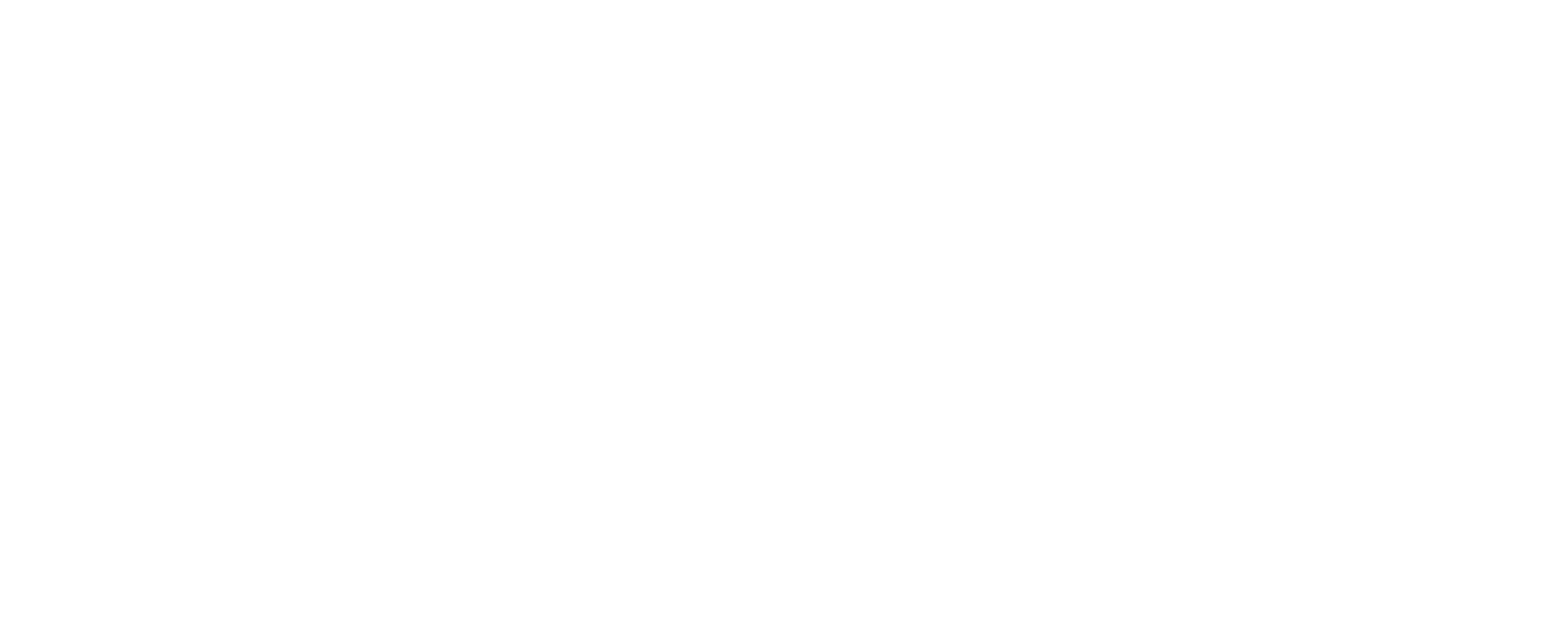
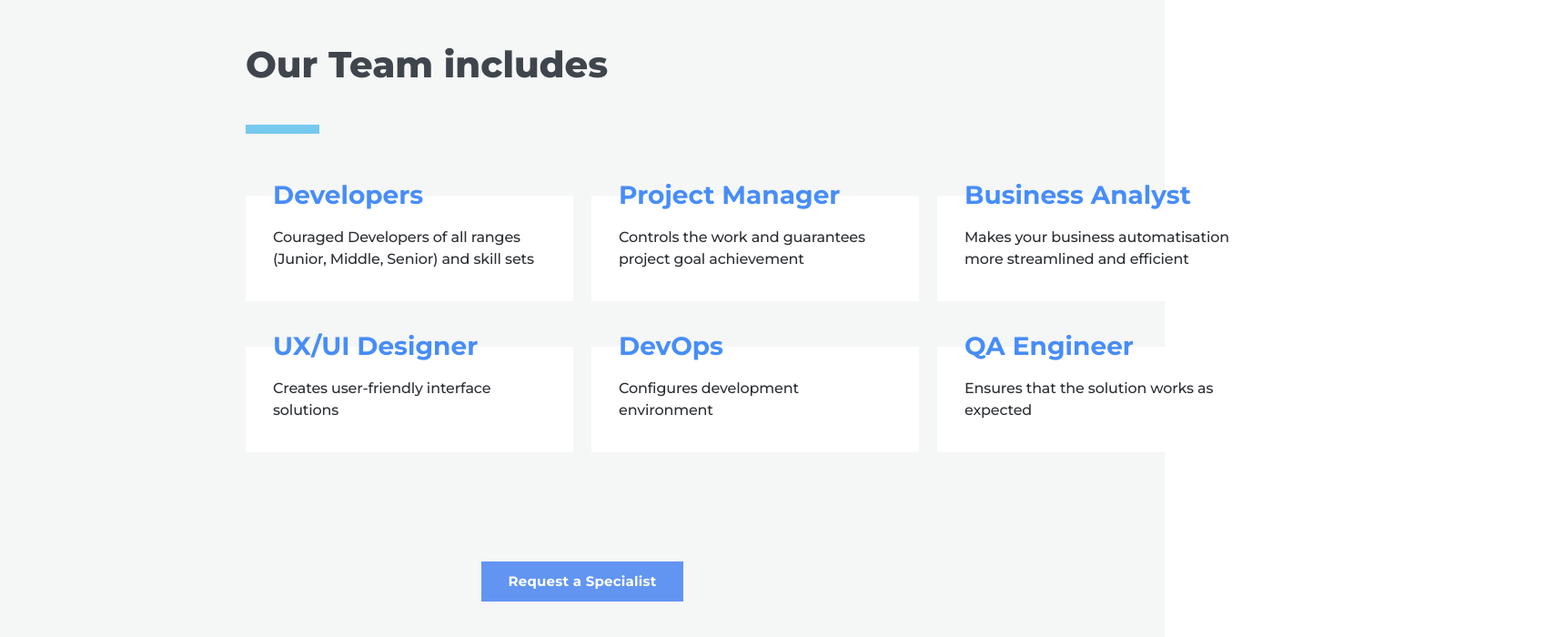
Before and after one commit to Aliaksandra-Leanovich/project-calculator, a React (Create React App) app: page / in a window 1280 px wide. Shown: the part 3456-4156 px from the top of the page at 91% size, 1720 px wide, since content can reach past the window. Before the commit the page ends 3362 px from the top, so only its background shows below. Built offline with nearby package versions, Linux system fonts and the light colour scheme.

Commit message:
feat: add block with team

```diff
--- a/src/App.tsx
+++ b/src/App.tsx
@@ -1,6 +1,7 @@
 import { Calculation } from "./components/Calculation/Calculation";
 import { Header } from "./components/Header/Header";
 import { StartProject } from "./components/StartProject/StartProject";
+import { Team } from "./components/Team/Team";
 import { Work } from "./components/Work/Work";
 
 function App() {
@@ -10,6 +11,7 @@
       <StartProject />
       <Calculation />
       <Work />
+      <Team />
     </div>
   );
 }
--- /dev/null
+++ b/src/components/Team/Team.tsx
@@ -0,0 +1,61 @@
+import React from "react";
+import {
+  BackgroundSC,
+  BlockSc,
+  BlocksSC,
+  ButtonSC,
+  ContainerSC,
+  LineSc,
+  TextSc,
+  TitleBlockSC,
+  TitleSC,
+  WrapperSC,
+} from "./style";
+
+export const Team = () => {
+  return (
+    <BackgroundSC>
+      <WrapperSC>
+        <ContainerSC>
+          <TitleSC>Our Team includes</TitleSC>
+          <LineSc />
+          <BlocksSC>
+            <BlockSc>
+              <TitleBlockSC>Developers</TitleBlockSC>
+              <TextSc>
+                Couraged Developers of all ranges (Junior, Middle, Senior) and
+                skill sets
+              </TextSc>
+            </BlockSc>
+            <BlockSc>
+              <TitleBlockSC>Project Manager</TitleBlockSC>
+              <TextSc>
+                Controls the work and guarantees project goal achievement
+              </TextSc>
+            </BlockSc>
+            <BlockSc>
+              <TitleBlockSC>Business Analyst</TitleBlockSC>
+              <TextSc>
+                Makes your business automatisation more streamlined and
+                efficient
+              </TextSc>
+            </BlockSc>
+            <BlockSc>
+              <TitleBlockSC>UX/UI Designer</TitleBlockSC>
+              <TextSc>Creates user-friendly interface solutions</TextSc>
+            </BlockSc>
+            <BlockSc>
+              <TitleBlockSC>DevOps</TitleBlockSC>
+              <TextSc>Configures development environment</TextSc>
+            </BlockSc>
+            <BlockSc>
+              <TitleBlockSC>QA Engineer</TitleBlockSC>
+              <TextSc>Ensures that the solution works as expected</TextSc>
+            </BlockSc>
+          </BlocksSC>
+          <ButtonSC href="#">Request a Specialist</ButtonSC>
+        </ContainerSC>
+      </WrapperSC>
+    </BackgroundSC>
+  );
+};
--- /dev/null
+++ b/src/components/Team/style.ts
@@ -0,0 +1,77 @@
+import styled from "@emotion/styled";
+
+export const BackgroundSC = styled.div`
+  background: #f5f6f6;
+  width: 100%;
+`;
+
+export const WrapperSC = styled.div`
+  width: 100%;
+  margin: 0 auto;
+  margin-top: 34px;
+  max-width: 1440px;
+`;
+
+export const ContainerSC = styled.div`
+  width: 100%;
+  padding: 106px 270px;
+  display: flex;
+  flex-direction: column;
+`;
+
+export const TitleSC = styled.p`
+  font-weight: 800;
+  font-size: 40px;
+  line-height: 49px;
+  color: #3f454c;
+  margin-bottom: 42px;
+`;
+
+export const LineSc = styled.div`
+  width: 81.01px;
+  border: 5px solid #76c9ee;
+  margin-bottom: 68px;
+`;
+
+export const BlocksSC = styled.div`
+  display: grid;
+  grid-template-columns: repeat(3, 360px);
+  row-gap: 50px;
+  column-gap: 20px;
+  margin-bottom: 120px;
+`;
+
+export const BlockSc = styled.div`
+  background: #ffffff;
+  padding: 34px 30px;
+  position: relative;
+`;
+
+export const TextSc = styled.p`
+  font-weight: 500;
+  font-size: 16px;
+  line-height: 24px;
+  letter-spacing: -0.01em;
+  color: #2b2e32;
+`;
+
+export const TitleBlockSC = styled.p`
+  color: #478df8;
+  position: absolute;
+  top: -22px;
+  left: 30px;
+  font-size: 28px;
+  font-weight: 700;
+`;
+
+export const ButtonSC = styled.a`
+  background: #6295f1;
+  padding: 13px 30px;
+  font-weight: 700;
+  font-size: 15px;
+  line-height: 18px;
+  text-align: center;
+  letter-spacing: 0.015em;
+  color: #ffffff;
+  align-self: center;
+`;
--- a/src/components/Work/style.ts
+++ b/src/components/Work/style.ts
@@ -23,7 +23,7 @@
 export const BlocksSC = styled.div`
   display: grid;
   width: 100%;
-  grid-template-columns: repeat(4, 336px);
+  grid-template-columns: repeat(4, 300px);
   row-gap: 66px;
   column-gap: 10px;
 `;
@@ -60,7 +60,7 @@
 `;
 export const LineSC = styled.div`
   border-bottom: 2px solid #c5c7c9;
-  width: calc(100% + 200px);
+  width: calc(100% + 0px);
 `;
 
 export const LineSecondSC = styled.div`
```
